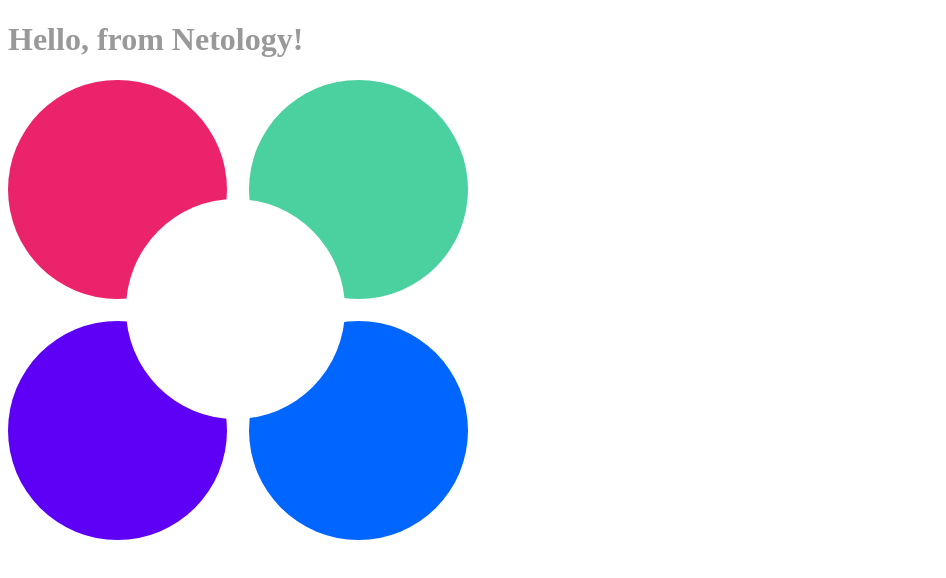
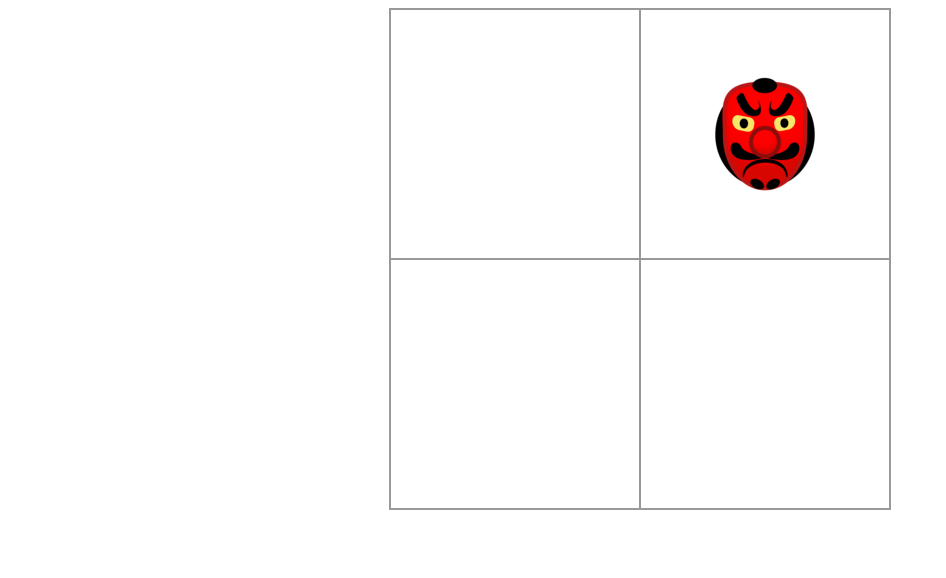
Before and after one commit to qvvverty/ahj-dom-1, a website built with webpack: page src/index.html in a window 1280 px wide. Shown: the whole page, without its empty margins (0-946 px from the left). Built offline with nearby package versions, Linux system fonts and the light colour scheme.

Commit message:
add markup to index.html, add logic

```diff
--- a/package.json
+++ b/package.json
@@ -7,7 +7,7 @@
     "start": "webpack-dev-server --config webpack.dev.js",
     "build": "webpack --config webpack.prod.js",
     "lint": "eslint .",
-    "test": "jest",
+    "test": "jest --passWithNoTests",
     "coverage": "jest --coverage",
     "doc": "jsdoc -c jsdoc.conf.json",
     "preshow:coverage": "yarn coverage",
@@ -38,6 +38,7 @@
     "mini-css-extract-plugin": "^1.3.1",
     "optimize-css-assets-webpack-plugin": "^5.0.4",
     "terser-webpack-plugin": "^1.4.5",
+    "url-loader": "^4.1.1",
     "webpack": "^4.44.2",
     "webpack-cli": "^3.3.12",
     "webpack-dev-server": "^3.11.0",
--- a/src/css/style.css
+++ b/src/css/style.css
@@ -1,3 +1,30 @@
 body {
     color: #999;
 }
+
+.field {
+  display: flex;
+  flex-wrap: wrap;
+
+  margin-left: auto;
+  margin-right: auto;
+  width: 500px;
+  height: 500px;
+
+  border: solid 1px;
+}
+
+.cell {
+  box-sizing: border-box;
+
+  width: 250px;
+  height: 250px;
+
+  border: solid 1px;
+}
+
+.active {
+  background-image: url("../img/goblin.png");
+  background-repeat: no-repeat;
+  background-position: center;
+}
--- a/src/index.html
+++ b/src/index.html
@@ -1,13 +1,20 @@
 <!DOCTYPE html>
 <html lang="en">
+
 <head>
   <meta charset="UTF-8">
   <meta name="viewport" content="width=device-width, initial-scale=1.0">
   <meta http-equiv="X-UA-Compatible" content="ie=edge">
   <title>Document</title>
 </head>
+
 <body>
-<h1>Hello, from Netology!</h1>
-<img src="img/netology.svg" alt="Netology Logo">
+  <div class="field">
+    <div class="cell"></div>
+    <div class="cell"></div>
+    <div class="cell"></div>
+    <div class="cell"></div>
+  </div>
 </body>
+
 </html>
--- a/src/index.js
+++ b/src/index.js
@@ -1,5 +1,3 @@
 import './css/style.css';
 
 import './js/app';
-
-// TODO: write your code in app.js
--- a/src/js/app.js
+++ b/src/js/app.js
@@ -1,9 +1,17 @@
-// TODO: write code here
+function randomNumber(max, min = 0) {
+  return Math.floor(min + Math.random() * (max + 1 - min));
+}
 
-// comment this to pass build
-// const unusedVariable = 'variable';
+const cells = document.getElementsByClassName('cell');
+let activeCell = randomNumber(3);
+cells[activeCell].classList.add('active');
 
-// for demonstration purpose only
-export default function demo(value) {
-  return value;
-}
+setInterval(() => {
+  cells[activeCell].classList.remove('active');
+  let nextCell = randomNumber(3);
+  while (activeCell === nextCell) {
+    nextCell = randomNumber(3);
+  }
+  cells[nextCell].classList.add('active');
+  activeCell = nextCell;
+}, 3000);
--- a/webpack.common.js
+++ b/webpack.common.js
@@ -35,6 +35,17 @@ module.exports = {
           'file-loader',
         ],
       },
+      {
+        test: /\.(png|jpg|gif)$/i,
+        use: [
+          {
+            loader: 'url-loader',
+            options: {
+              limit: 8192,
+            },
+          },
+        ],
+      },
     ],
   },
   plugins: [
```
Also changed, not shown: src/js/__tests__/app.test.js (deleted, +0 -7 lines), src/img/goblin.png (added), src/img/netology.svg (deleted), 1 other file.
